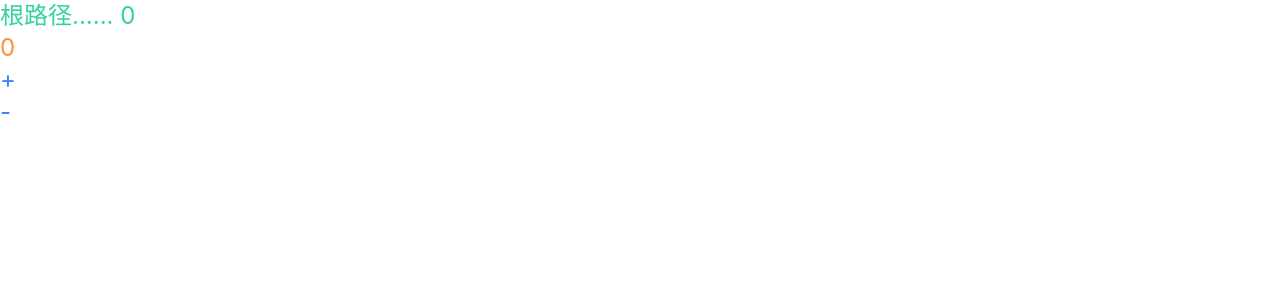
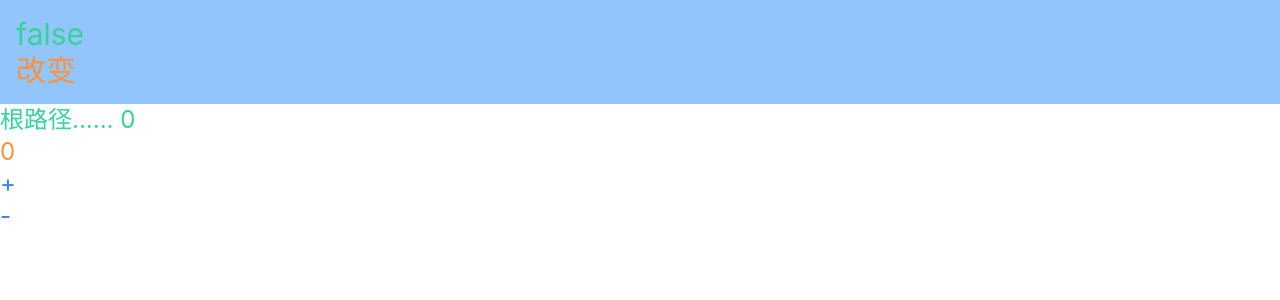
Before and after one commit to tisou1/react-less, a React (Vite) app: page / in a window 1280 px wide. Shown: the top 300 px of the page. Built offline with nearby package versions, Linux system fonts and the light colour scheme.

Commit message:
chore: add booleaner

```diff
--- a/src/pages/index.tsx
+++ b/src/pages/index.tsx
@@ -1,9 +1,10 @@
 import { useSelector, useDispatch } from 'react-redux'
 import { decremented, incremented } from '~/store/reducers/counterSlice'
+import { change } from '~/store/reducers/booleanSlice'
 import { RootState } from '../store'
 
 export default () => {
-  const counter = useSelector((state: RootState) => state.counter)
+  const { counter, booleaner} = useSelector((state: RootState) => state)
   const dispatch = useDispatch()
   console.log(counter.value);
   const [count, setCount] = useState<number>(0)
@@ -19,6 +20,11 @@ export default () => {
     <div
     className="text-emerald-400 text-tisou1-pri text-2xl"
     >
+
+      <div className='p-4 bg-blue-300 text-3xl'>
+        {booleaner.value + ''}
+        <div onClick={() => dispatch(change())} className='text-orange-400'>改变</div>
+      </div>
     <div  onClick={() => setCount(count => count + 1)}>  根路径...... {count} </div>
     <div className="text-2xl text-orange-400">{counter.value}</div>
     <div onClick={() => dispatch(incremented())} className="text-2xl text-blue-500">+</div>
--- a/src/store/index.ts
+++ b/src/store/index.ts
@@ -1,10 +1,14 @@
 import {  configureStore, Store } from '@reduxjs/toolkit'
-import counterReducer from './reducers/counterSlice'
-
+// import counterReducer from './reducers/counterSlice'
+import {
+  counterReducer,
+  booleanSlice
+} from './reducers'
 
 const store = configureStore({
   reducer: {
     counter: counterReducer,
+    booleaner: booleanSlice
   }
 })
 
--- /dev/null
+++ b/src/store/reducers/booleanSlice.ts
@@ -0,0 +1,18 @@
+import { createSlice } from '@reduxjs/toolkit'
+
+export const counterSlice = createSlice({
+  name:'booleaner',
+  initialState: {
+    value: false,
+  },
+  reducers: {
+    change: state => {
+      state.value = !state.value
+    }
+  }
+})
+
+//生成action的方法
+export const { change } = counterSlice.actions
+//对应action的reducer
+export default counterSlice.reducer
--- /dev/null
+++ b/src/store/reducers/index.ts
@@ -0,0 +1,7 @@
+import counterReducer from './counterSlice'
+import booleanSlice from './booleanSlice'
+
+export {
+  counterReducer,
+  booleanSlice
+}
```
